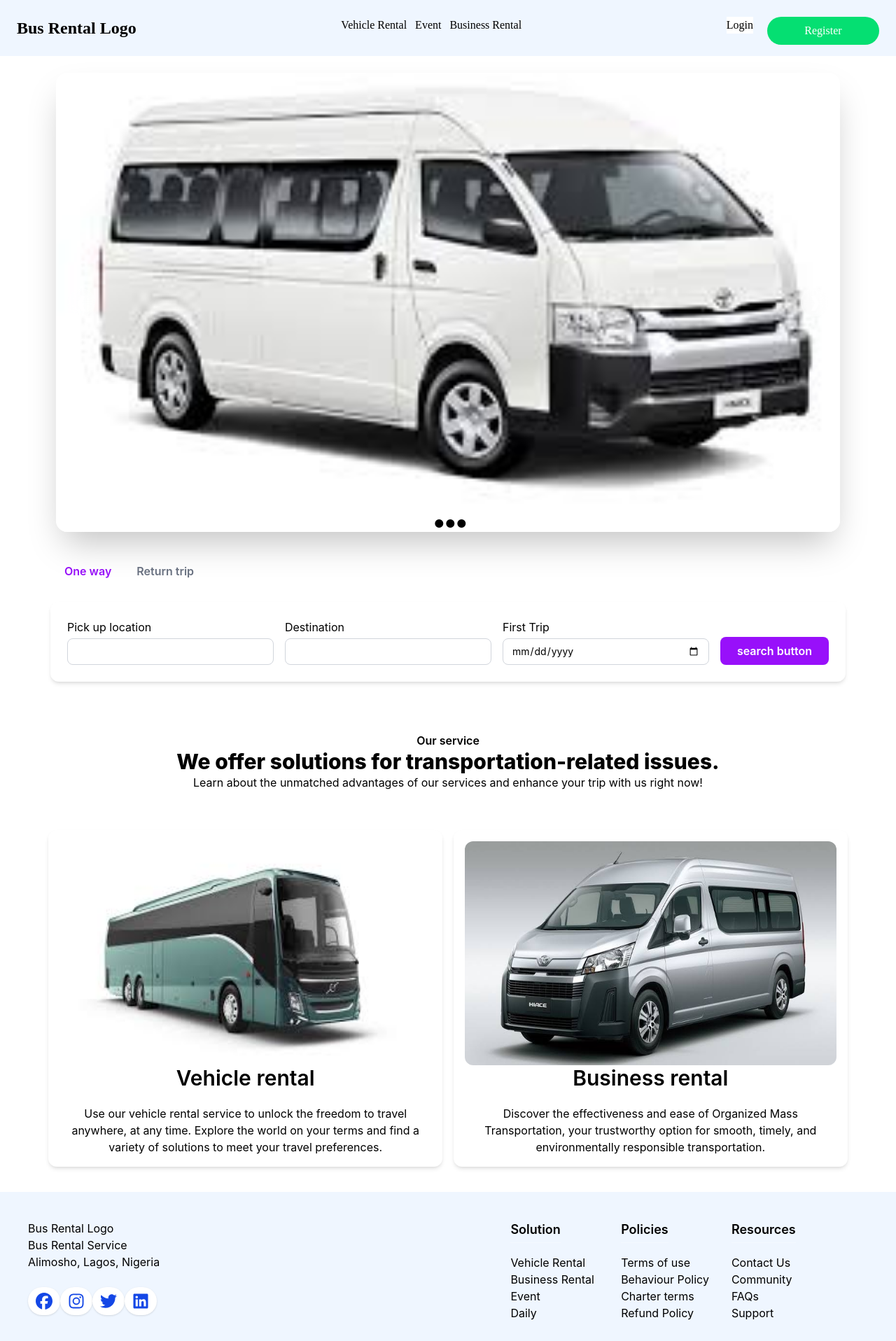
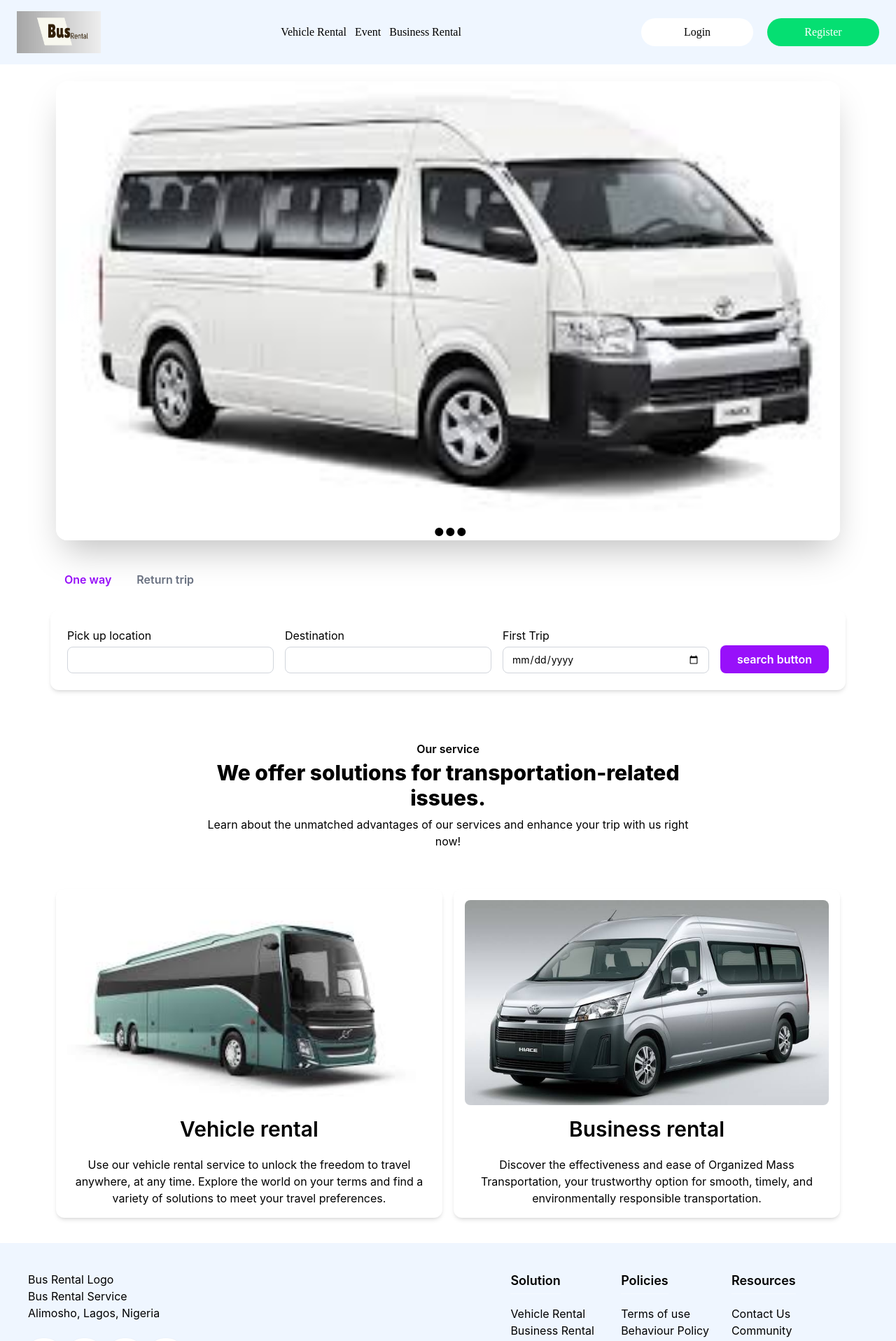
Before and after one commit to OAdebayo24/bus-rental-frontend, a React (Vite) app: page / in a window 1280 px wide. Shown: the top 1916 px of the page at 70% size. Built offline with nearby package versions, Linux system fonts and the light colour scheme.

Commit message:
update footer and navbar

```diff
--- a/package.json
+++ b/package.json
@@ -15,6 +15,7 @@
     "@fortawesome/react-fontawesome": "^3.3.1",
     "@tailwindcss/vite": "^4.2.0",
     "axios": "^1.13.5",
+    "lucide-react": "^1.25.0",
     "react": "^19.2.0",
     "react-dom": "^19.2.0",
     "react-router-dom": "^7.14.1",
--- a/src/components/Footer.jsx
+++ b/src/components/Footer.jsx
@@ -6,8 +6,8 @@ import { FontAwesomeIcon } from "@fortawesome/react-fontawesome"
 const Footer = () => {
   return (
     <>
-    <footer className="bg-blue-50 px-10 py-10 mt-5">
-      <div className="grid grid-cols-2 items-start gap-10">
+      <footer className="bg-blue-50 px-4 sm:px-6 md:px-10 py-8 md:py-10 mt-5">
+        <div className="grid grid-cols-1 md:grid-cols-2 items-start gap-8 md:gap-10">
           <section className="flex flex-col gap-6">
             <div>
               <h2>Bus Rental Logo</h2>
@@ -15,28 +15,28 @@ const Footer = () => {
               <p>Alimosho, Lagos, Nigeria</p>
             </div>
 
-        <div>
+            <div className="flex flex-wrap gap-3">
               <Link to="https://facebook.com">
-            <FontAwesomeIcon icon={faFacebook} className="text-2xl text-blue-700 bg-white p-2 rounded-full shadow hover:text-blue-900 transition-colors" />
+                <FontAwesomeIcon icon={faFacebook} className="text-xl sm:text-2xl text-blue-700 bg-white p-2 rounded-full shadow hover:text-blue-900 transition-colors" />
               </Link>
               <Link>
-            <FontAwesomeIcon icon={faInstagram} className="text-2xl text-blue-700 bg-white p-2 rounded-full shadow hover:text-blue-900 transition-colors" />
+                <FontAwesomeIcon icon={faInstagram} className="text-xl sm:text-2xl text-blue-700 bg-white p-2 rounded-full shadow hover:text-blue-900 transition-colors" />
               </Link>
               <Link>
-            <FontAwesomeIcon icon={faTwitter} className="text-2xl text-blue-700 bg-white p-2 rounded-full shadow hover:text-blue-900 transition-colors" />
-            {/* <FontAwesomeIcon icon={byPrefixAndName.fab['x-twitter']} className="text-2xl text-blue-700 bg-white p-2 rounded-full shadow hover:text-blue-900 transition-colors" /> */}
+                <FontAwesomeIcon icon={faTwitter} className="text-xl sm:text-2xl text-blue-700 bg-white p-2 rounded-full shadow hover:text-blue-900 transition-colors" />
+                {/* <FontAwesomeIcon icon={byPrefixAndName.fab['x-twitter']} className="text-xl sm:text-2xl text-blue-700 bg-white p-2 rounded-full shadow hover:text-blue-900 transition-colors" /> */}
               </Link>
               <Link>
-            <FontAwesomeIcon icon={faLinkedin} className="text-2xl text-blue-700 bg-white p-2 rounded-full shadow hover:text-blue-900 transition-colors" />
+                <FontAwesomeIcon icon={faLinkedin} className="text-xl sm:text-2xl text-blue-700 bg-white p-2 rounded-full shadow hover:text-blue-900 transition-colors" />
               </Link>
 
             </div>
           </section>
 
-      <section className=" max-w-6xl mx-auto grid grid-cols-3 gap-8 px-6 mr-">
+          <section className="max-w-6xl mx-auto grid grid-cols-2 sm:grid-cols-3 gap-6 sm:gap-8 px-0 md:px-6">
             <div>
-          <h5 className="text-lg font-semibold mb-4 border-b border-white/30 inline-block pb-1">Solution</h5>
-          <ul className="space-y-2">
+              <h5 className="text-base sm:text-lg font-semibold mb-4 border-b border-white/30 inline-block pb-1">Solution</h5>
+              <ul className="space-y-2 text-sm sm:text-base">
                 <Link to="/vehicle-rental">
                   <li>Vehicle Rental</li>
                 </Link>
@@ -53,8 +53,8 @@ const Footer = () => {
             </div>
 
             <div>
-          <h5 className="text-lg font-semibold mb-4 border-b border-white/30 inline-block pb-1">Policies</h5>
-          <ul>
+              <h5 className="text-base sm:text-lg font-semibold mb-4 border-b border-white/30 inline-block pb-1">Policies</h5>
+              <ul className="space-y-2 text-sm sm:text-base">
                 <Link>
                   <li>Terms of use</li>
                 </Link>
@@ -70,9 +70,9 @@ const Footer = () => {
               </ul>
             </div>
 
-        <div>
-          <h5 className="text-lg font-semibold mb-4 border-b border-white/30 inline-block pb-1">Resources</h5>
-          <ul>
+            <div className="col-span-2 sm:col-span-1">
+              <h5 className="text-base sm:text-lg font-semibold mb-4 border-b border-white/30 inline-block pb-1">Resources</h5>
+              <ul className="space-y-2 text-sm sm:text-base">
                 <Link to="/contact">
                   <li>Contact Us</li>
                 </Link>
@@ -90,7 +90,7 @@ const Footer = () => {
           </section>
         </div>
 
-      <section className="text-center text-sm m-10">
+        <section className="text-center text-xs sm:text-sm mt-8 md:mt-10">
           &copy; {new Date().getFullYear()}. All Right Reserved
         </section>
       </footer>
--- a/src/components/NavBar.jsx
+++ b/src/components/NavBar.jsx
@@ -1,31 +1,37 @@
+import { useState } from "react"
 import { Link } from "react-router-dom"
-// import { Bus } from "../../public/images"
+import { Menu, X } from "lucide-react"
+import Bus  from "../../src/images/Bus.png"
 
 
 const NavBar = () => {
+  const [isOpen, setIsOpen] = useState(false)
+
   return (
     <>
-      <main className="bg-blue-50 w-full h-20 font-medium font-[Noto-Sans]">
-        <nav className="flex px-6 py-6 justify-between">
+      <main className="bg-blue-50 w-full font-medium font-[Noto-Sans] relative">
+        <nav className="flex items-center justify-between px-4 sm:px-6 py-4">
           <div>
-            {/* <img src={Bus} alt="bus-rental-logo" className="h-15 w-30 cursor-pointer" /> */}
-            <h1 className="text-2xl text-black font-bold">Bus Rental Logo</h1>
+            <img src={Bus} alt="bus-rental-logo" className="h-15 w-30 cursor-pointer" />
+            {/* <h1 className="text-lg sm:text-2xl text-black font-bold">Bus Rental Logo</h1> */}
           </div>
-          <div className="flex space-x-3 cursor-pointer">
+
+          {/* Desktop links */}
+          <div className="hidden lg:flex space-x-3">
             <Link to="/vehicle-rental">
-              <li className="text-black list-none">Vehicle Rental</li>
+              <li className="text-black list-none cursor-pointer">Vehicle Rental</li>
             </Link>
             <Link to="/event">
-              <li className="text-black list-none">Event</li>
+              <li className="text-black list-none cursor-pointer">Event</li>
             </Link>
             <Link to="/business-rental">
-              <li className="text-black list-none">Business Rental</li>
+              <li className="text-black list-none cursor-pointer">Business Rental</li>
             </Link>
           </div>
 
-          <div className="flex space-x-5 justify-end">
+          <div className="hidden lg:flex space-x-5 justify-end">
             <Link to="/login-as">
-              <button className="bg-white border-0 cursor-pointer justify-center">
+              <button className="bg-white border-0 h-10 w-40 cursor-pointer rounded-full justify-center">
                 <li className="text-black list-none">Login</li>
               </button>
             </Link>
@@ -36,7 +42,43 @@ const NavBar = () => {
               </button>
             </Link>
           </div>
+
+          <button
+            className="lg:hidden cursor-pointer"
+            onClick={() => setIsOpen(!isOpen)}
+            aria-label="Toggle menu"
+          >
+            {isOpen ? <X size={28} /> : <Menu size={28} />}
+          </button>
         </nav>
+
+        {isOpen && (
+          <div className="lg:hidden flex flex-col gap-4 px-4 sm:px-6 pb-6 bg-blue-50">
+            <Link to="/vehicle-rental" onClick={() => setIsOpen(false)}>
+              <li className="text-black list-none cursor-pointer">Vehicle Rental</li>
+            </Link>
+            <Link to="/event" onClick={() => setIsOpen(false)}>
+              <li className="text-black list-none cursor-pointer">Event</li>
+            </Link>
+            <Link to="/business-rental" onClick={() => setIsOpen(false)}>
+              <li className="text-black list-none cursor-pointer">Business Rental</li>
+            </Link>
+
+            <div className="flex flex-col gap-3 pt-2">
+              <Link to="/login-as" onClick={() => setIsOpen(false)}>
+                <button className="bg-white border-0 cursor-pointer w-full text-left">
+                  <li className="text-black list-none">Login</li>
+                </button>
+              </Link>
+
+              <Link to="/register-as" onClick={() => setIsOpen(false)}>
+                <button className="bg-green-400 h-10 w-full rounded-full cursor-pointer">
+                  <li className="text-white list-none">Register</li>
+                </button>
+              </Link>
+            </div>
+          </div>
+        )}
       </main>
     </>
   )
--- a/src/pages/Home.jsx
+++ b/src/pages/Home.jsx
@@ -8,7 +8,6 @@ import toyotaHiace from "../../src/images/toyotaHiace.png"
 import urbanBus from "../../src/images/urbanBus.png"
 import bus4 from "../../src/images/bus4.png"
 import { Link } from "react-router-dom"
-
 
 
 
@@ -34,102 +33,100 @@ const Home = () => {
 
     const tabContents = {
       tab1: (
-
         <form
           aria-label="one-way"
           method="post"
-          className="bg-white rounded-xl shadow-md p-6 flex flex-row gap-4 items-end"
+          className="bg-white rounded-xl shadow-md p-4 sm:p-6 flex flex-col md:flex-row gap-3 sm:gap-4 items-stretch md:items-end"
         >
-          <div className="flex flex-col gap-1 flex-1 min-w-45">
+          <div className="flex flex-col gap-1 flex-1 min-w-0">
             <label htmlFor="location">Pick up location</label>
             <input
               type="text"
               name="location"
               value={name}
               onChange={handleChange}
-              className="border border-gray-300 rounded-lg px-3 py-2 text-sm focus:outline-none focus:ring-2 focus:ring-purple-400"
+              className="border border-gray-300 rounded-lg px-3 py-2 text-sm focus:outline-none focus:ring-2 focus:ring-purple-400 w-full"
             />
           </div>
 
-          <div className="flex flex-col gap-1 flex-1 min-w-45">
+          <div className="flex flex-col gap-1 flex-1 min-w-0">
             <label htmlFor="destination">Destination</label>
             <input
               type="text"
               name="destination"
               value={name}
               onChange={handleChange}
-              className="border border-gray-300 rounded-lg px-3 py-2 text-sm focus:outline-none focus:ring-2 focus:ring-purple-400"
+              className="border border-gray-300 rounded-lg px-3 py-2 text-sm focus:outline-none focus:ring-2 focus:ring-purple-400 w-full"
             />
           </div>
 
-          <div className="flex flex-col gap-1 flex-1">
+          <div className="flex flex-col gap-1 flex-1 min-w-0">
             <label htmlFor="first-trip">First Trip</label>
             <input
               type="date"
               value={name}
               onChange={handleChange}
-              className="border border-gray-300 rounded-lg px-3 py-2 text-sm focus:outline-none focus:ring-2 focus:ring-purple-400 cursor-pointer"
+              className="border border-gray-300 rounded-lg px-3 py-2 text-sm focus:outline-none focus:ring-2 focus:ring-purple-400 cursor-pointer w-full"
             />
           </div>
           <button
             type="submit"
-            className="bg-purple-600 hover:bg-purple-700 text-white font-semibold px-6 py-2 rounded-lg transition-colors duration-200 whitespace-nowrap cursor-pointer"
+            className="bg-purple-600 hover:bg-purple-700 text-white font-semibold px-6 py-2 rounded-lg transition-colors duration-200 whitespace-nowrap cursor-pointer w-full md:w-auto"
           >
             search button
           </button>
         </form>
-
       ),
       tab2: (
         <form
           aria-label="return-trip"
           method="post"
-        className="bg-white rounded-xl shadow-md p-6 flex flex-row gap-4 items-end"
+          className="bg-white rounded-xl shadow-md p-4 sm:p-6 flex flex-col md:flex-row gap-3 sm:gap-4 items-stretch md:items-end"
         >
-        <div className="flex flex-col gap-1 flex-1 min-w-45">
+          <div className="flex flex-col gap-1 flex-1 min-w-0">
             <label htmlFor="location">Pick up location</label>
             <input
               type="text"
               name="location"
               value={name}
               onChange={handleChange}
-            className="border border-gray-300 rounded-lg px-3 py-2 text-sm focus:outline-none focus:ring-2 focus:ring-purple-400"
+              className="border border-gray-300 rounded-lg px-3 py-2 text-sm focus:outline-none focus:ring-2 focus:ring-purple-400 w-full"
             />
           </div>
 
-        <div className="flex flex-col min-w-45 gap-1 flex-1">
+          <div className="flex flex-col gap-1 flex-1 min-w-0">
             <label htmlFor="destination">Destination</label>
             <input
               type="text"
               name="destination"
               value={name}
               onChange={handleChange}
-            className="border border-b-green-300 rounded-lg px-3 py-2 text-sm focus:outline-none focus:ring-2 focus:ring-purple-400"
+              className="border border-gray-300 rounded-lg px-3 py-2 text-sm focus:outline-none focus:ring-2 focus:ring-purple-400 w-full"
             />
           </div>
 
-        <div className="flex flex-col gap-1 flex-1 min-w-45">
+          <div className="flex flex-col gap-1 flex-1 min-w-0">
             <label htmlFor="first-trip">First Trip</label>
             <input
               type="date"
               value={name}
               onChange={handleChange}
-            className="border border-gray-300 rounded-lg px-3 py-2 text-sm focus:outline-none focus:ring-2 focus:ring-purple-400 cursor-pointer"
+              className="border border-gray-300 rounded-lg px-3 py-2 text-sm focus:outline-none focus:ring-2 focus:ring-purple-400 cursor-pointer w-full"
             />
           </div>
 
-        <div className="flex flex-col gap-1 flex-1 min-w-45">
-          <label htmlFor="first-trip">Return Trip</label>
+          <div className="flex flex-col gap-1 flex-1 min-w-0">
+            <label htmlFor="return-trip">Return Trip</label>
             <input
               type="date"
               value={name}
               onChange={handleChange}
-            className="border border-gray-300 rounded-lg px-3 py-2 text-sm focus:outline-none focus:ring-2 focus:ring-purple-400 cursor-pointe"
+              className="border border-gray-300 rounded-lg px-3 py-2 text-sm focus:outline-none focus:ring-2 focus:ring-purple-400 cursor-pointer w-full"
             />
           </div>
           <button
             type="submit"
-          className="bg-purple-600 hover:bg-purple-700 text-white font-semibold px-6 py-2 rounded-lg transition-colors duration-200 whitespace-nowrap cursor-pointer"
+            className="bg-purple-600 hover:bg-purple-700 text-white font-semibold px-6 py-2 rounded-lg transition-colors duration-200 whitespace-nowrap cursor-pointer w-full md:w-auto"
           >
             search
           </button>
@@ -137,21 +134,26 @@ const Home = () => {
       )
     }
 
-
     return (
       <>
-    <main className="min-h-screen">
+        <main className="min-h-screen overflow-x-hidden">
           <NavBar />
-      <section className="relative w-full h-[85vh] max-w-6xl mx-auto px-4 pt-6">
-        <ImageSlider slides={slides}/>
+
+          <section className="relative w-full h-[45vh] sm:h-[55vh] md:h-[70vh] lg:h-[85vh] max-w-6xl mx-auto px-2 sm:px-4 pt-4 sm:pt-6">
+            <ImageSlider slides={slides} />
           </section>
-      <div className="p-8 mx-10 bg-white space-y-5">
-          <div className="flex gap-1 p-1 rounded-lg">
+
+          <div className="p-3 sm:p-6 lg:p-8 mx-2 sm:mx-4 lg:mx-10 bg-white space-y-4 sm:space-y-5">
+            <div className="flex gap-1 p-1 rounded-lg overflow-x-auto">
               {tabs.map((tab) => (
                 <button
                   key={tab.id}
-              className={`min-w-fit px-4 py-2 font-semibold rounded-md ${activeTab === tab.id ? "bg-white text-purple-600" : "text-gray-500 hover:bg-gray-200"}`}
-              onClick={() => setActiveTab(tab.id)}>{tab.label}</button>
+                  className={`min-w-fit px-3 sm:px-4 py-2 text-sm sm:text-base font-semibold rounded-md whitespace-nowrap ${activeTab === tab.id ? "bg-white text-purple-600" : "text-gray-500 hover:bg-gray-200"
+                    }`}
+                  onClick={() => setActiveTab(tab.id)}
+                >
+                  {tab.label}
+                </button>
               ))}
             </div>
 
@@ -159,26 +161,51 @@ const Home = () => {
               {tabContents[activeTab]}
             </section>
           </div>
-      <section className="text-center p-10">
-        <h4 className="font-semibold">Our service</h4>
-        <h2 className="font-extrabold text-3xl">We offer solutions for transportation-related issues.</h2>
-          <p>Learn about the unmatched advantages of our services and enhance your trip with us right now!</p>
+
+          <section className="text-center p-4 sm:p-6 md:p-10 max-w-3xl mx-auto">
+            <h4 className="font-semibold text-sm sm:text-base">Our service</h4>
+            <h2 className="font-extrabold text-xl sm:text-2xl md:text-3xl mt-1">
+              We offer solutions for transportation-related issues.
+            </h2>
+            <p className="text-sm sm:text-base mt-2">
+              Learn about the unmatched advantages of our services and enhance your trip with us right now!
+            </p>
           </section>
 
-      <section className="p-2 my-0 mx-auto flex justify-between max-w-11/12">
-          <section className="flex-1 shadow-md rounded-xl text-center bg-white p-4 m-2">
-            <Link to="/vehicle-rental" className="cursor-pointer ">
-              <img src={longbus} className="h-80 w-full" alt="vehicle-rental-image" />
-                <h3 className="text-3xl font-semibold mb-4 border-b border-white/30 inline-block pb-1">Vehicle rental</h3>
-              <p>Use our vehicle rental service to unlock the freedom to travel anywhere, at any time. Explore the world on your terms and find a variety of solutions to meet your travel preferences. </p>
+          <section className="p-2 sm:p-4 my-0 mx-auto grid grid-cols-1 md:grid-cols-2 gap-4 max-w-full lg:max-w-6xl">
+            <section className="shadow-md rounded-xl text-center bg-white p-4 flex flex-col">
+              <Link to="/vehicle-rental" className="cursor-pointer flex flex-col h-full">
+                <div className="w-full aspect-[4/3] sm:aspect-[16/9] overflow-hidden rounded-lg">
+                  <img
+                    src={longbus}
+                    className="w-full h-full object-cover"
+                    alt="vehicle-rental-image"
+                  />
+                </div>
+                <h3 className="text-xl sm:text-2xl md:text-3xl font-semibold mt-4 mb-2 sm:mb-4 border-b border-white/30 inline-block pb-1 self-center">
+                  Vehicle rental
+                </h3>
+                <p className="text-sm sm:text-base">
+                  Use our vehicle rental service to unlock the freedom to travel anywhere, at any time. Explore the world on your terms and find a variety of solutions to meet your travel preferences.
+                </p>
               </Link>
             </section>
 
-        <section className="flex-1 shadow-md rounded-xl text-center bg-white p-4 m-2">
-          <Link to="/vehicle-rental" className="cursor-pointer">
-            <img src={bus4} className="h-80 w-full rounded-xl" alt="business-rental-image" />
-            <h3 className="text-3xl font-semibold mb-4 border-b border-white/30 inline-block pb-1">Business rental</h3>
-            <p>Discover the effectiveness and ease of Organized Mass Transportation, your trustworthy option for smooth, timely, and environmentally responsible transportation. </p>
+            <section className="shadow-md rounded-xl text-center bg-white p-4 flex flex-col">
+              <Link to="/vehicle-rental" className="cursor-pointer flex flex-col h-full">
+                <div className="w-full aspect-[4/3] sm:aspect-[16/9] overflow-hidden rounded-lg">
+                  <img
+                    src={bus4}
+                    className="w-full h-full object-cover"
+                    alt="business-rental-image"
+                  />
+                </div>
+                <h3 className="text-xl sm:text-2xl md:text-3xl font-semibold mt-4 mb-2 sm:mb-4 border-b border-white/30 inline-block pb-1 self-center">
+                  Business rental
+                </h3>
+                <p className="text-sm sm:text-base">
+                  Discover the effectiveness and ease of Organized Mass Transportation, your trustworthy option for smooth, timely, and environmentally responsible transportation.
+                </p>
               </Link>
             </section>
           </section>
```
Also changed, not shown: 1 other file (tests, documents, lock files or other folders). Lines whose indentation alone changed are shown as unchanged.
